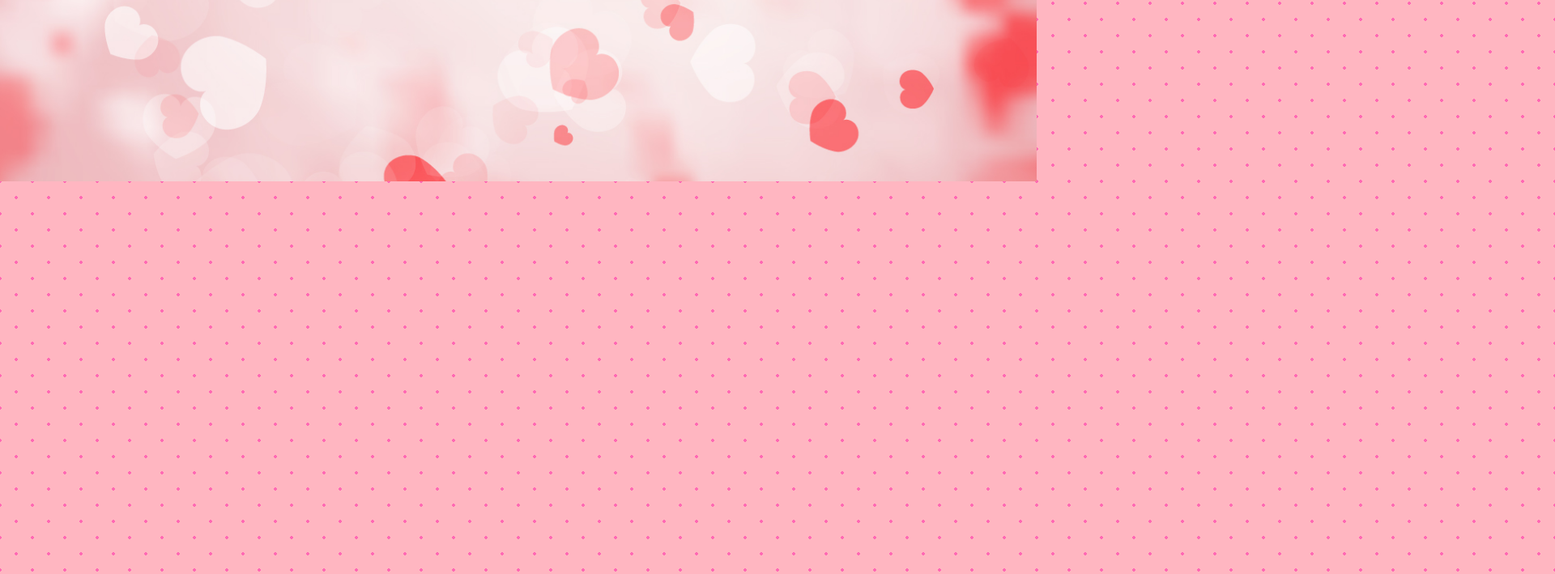
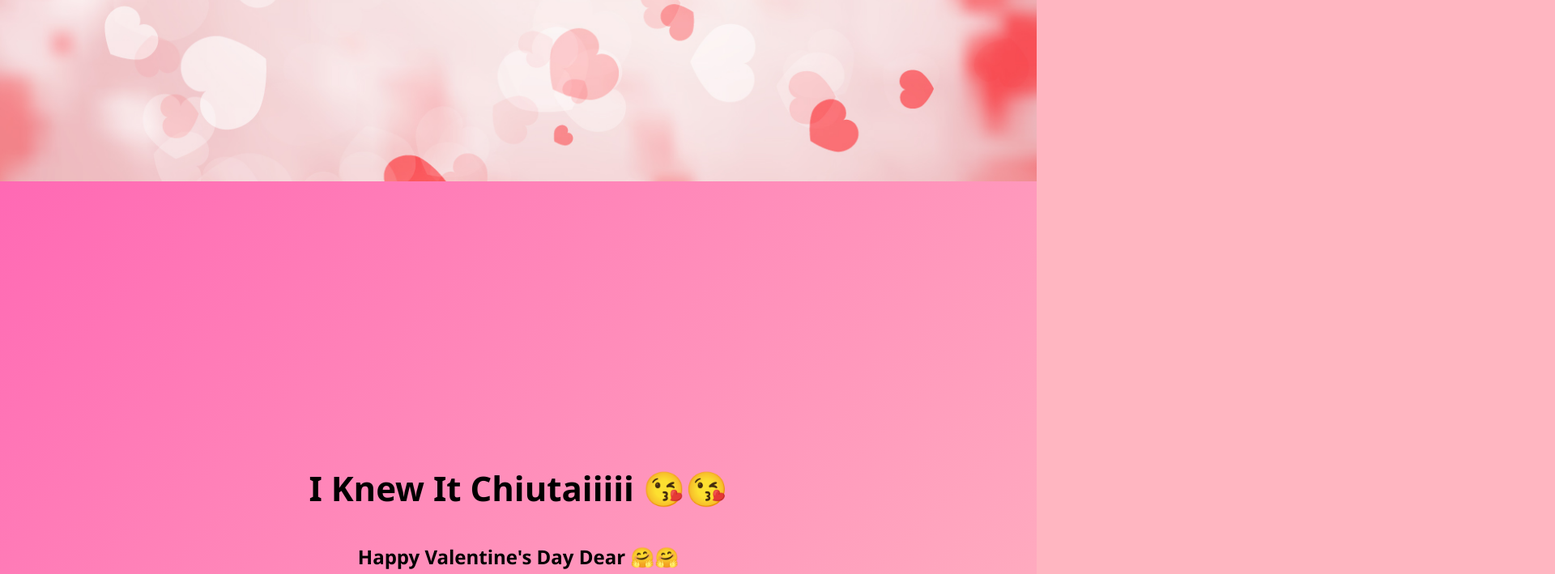
Before and after one commit to BatKaGrip14/LIFE, a plain HTML site: page index.html in a window 1280 px wide. Shown: the part 576-1285 px from the top of the page at 81% size, 1920 px wide, since content can reach past the window. Drawn offline with Linux system fonts and the light colour scheme.

Commit message:
Update style.css

```diff
--- a/style.css
+++ b/style.css
@@ -376,3 +376,21 @@ button {
 #screen5 {
   position: relative;
 }
+
+/* ===== FIX SCREEN 5 VISIBILITY ===== */
+
+#screen5 {
+  position: relative;
+  display: flex;
+  flex-direction: column;
+  justify-content: center;
+  align-items: center;
+  visibility: visible !important;
+  opacity: 1 !important;
+}
+#screen5 > * {
+  position: relative;
+  z-index: 20;
+  visibility: visible;
+  opacity: 1;
+}
```
